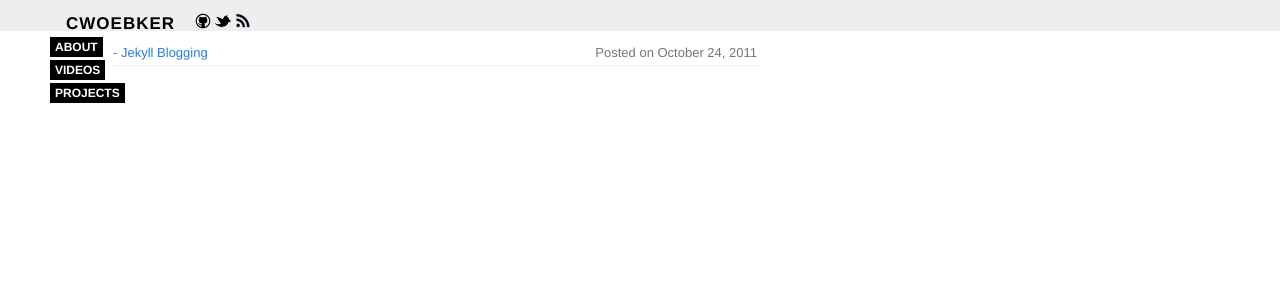
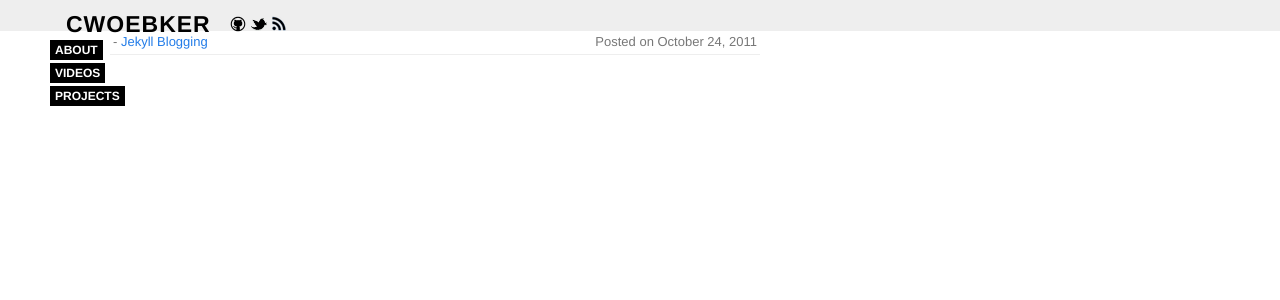
Before and after one commit to cwoebker/.com, a Jekyll site: the page built from index.html, in a window 1280 px wide. Shown: the top 300 px of the page. Built offline with Jekyll 4.4.1, drawn with Linux system fonts in a browser that asks for light colours; nearby versions of some CDN libraries; Markdown is read by kramdown in place of the engine named in the settings.

Commit message:
minor cleaning

```diff
--- a/css/styles.css
+++ b/css/styles.css
@@ -119,16 +119,11 @@ h3{
   padding-left: 1px;
   padding-right: 15px;
   font-size: 23px;
-  letter-spacing: 5px;
-  color: #666;
+  font-weight: bold;
+  letter-spacing: 1px;
+  color: #000;
 }
 #topbar #me #cwoebker:hover {
-  color: #000;
-}
-#topbar #me #cwoebker{
-  font-size: 17px;
-  font-weight: bold;
-  letter-spacing: 1px;
   color: #000;
 }
 
@@ -254,7 +249,7 @@ h3{
 #custom-header {
 	background-color: #EEE;
 	height: 31px;
-	margin-bottom: -31px;
+	margin-bottom: -42px;
 }
 
 /*
```
